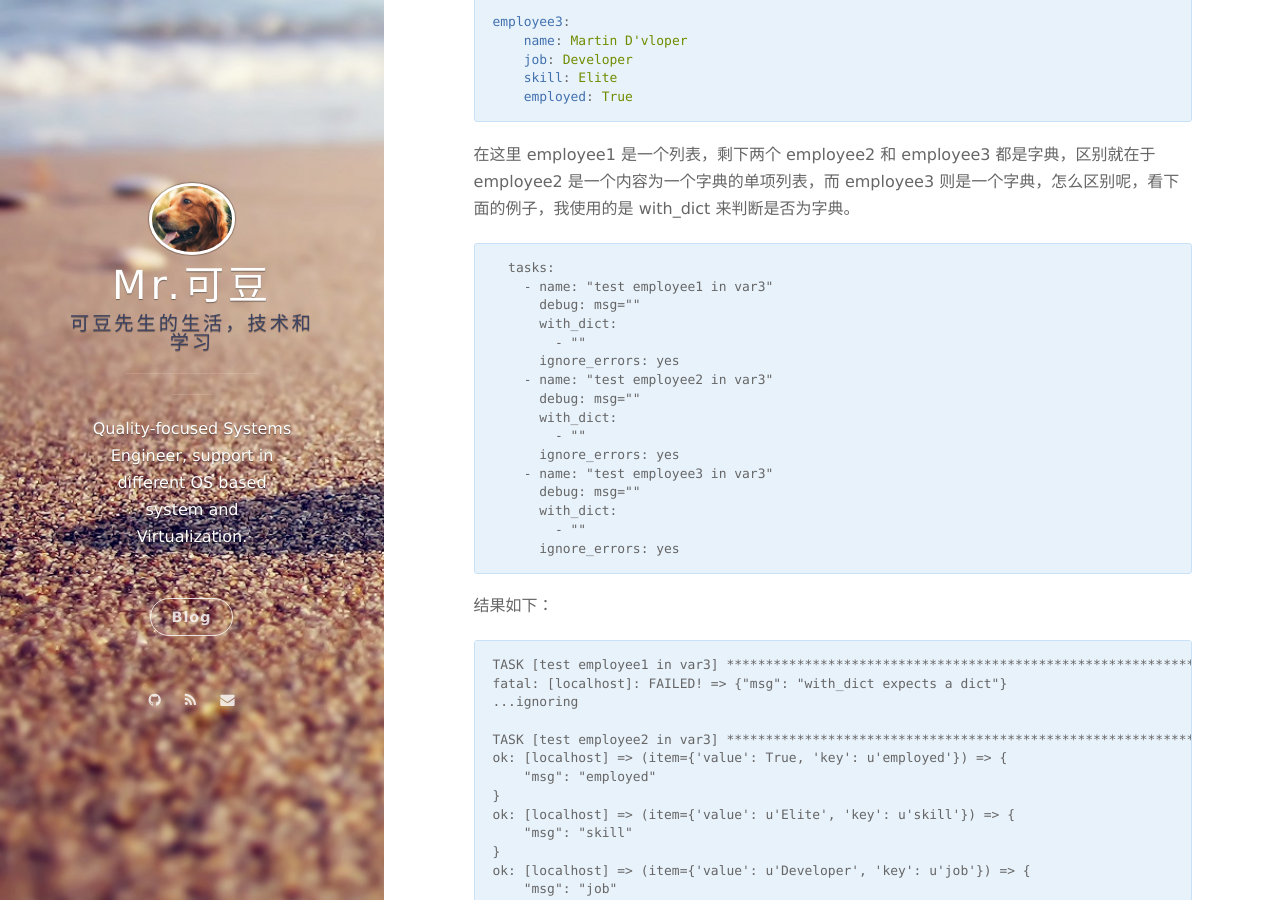
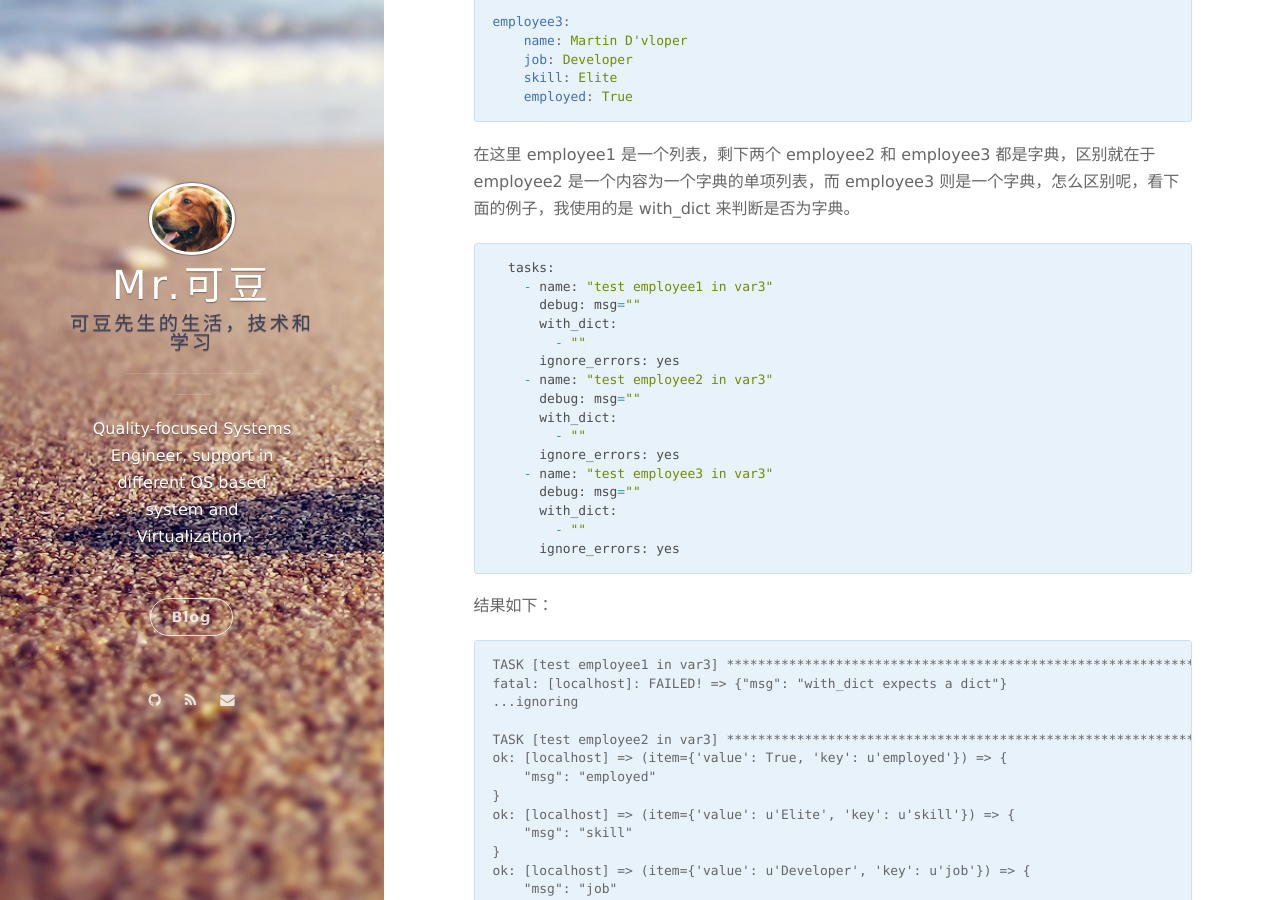
Before and after one commit to NickSu86/NickSu86.github.io, a Jekyll site: the page built from _posts/2018-07-21-ansible-list-dict.markdown, in a window 1280 px wide and 900 px high, scrolled down 461 px. Built offline with Jekyll 4.4.1, drawn with Linux system fonts in a browser that asks for light colours; nearby versions of some CDN libraries; comment, search, counter and statistics services are not loaded; some of the changed text lies outside the part shown.

Commit message:
update code tables

````diff
--- a/_posts/2018-07-21-ansible-list-dict.markdown
+++ b/_posts/2018-07-21-ansible-list-dict.markdown
@@ -29,7 +29,7 @@ employee3:
 
 在这里 employee1 是一个列表，剩下两个 employee2 和 employee3 都是字典，区别就在于 employee2 是一个内容为一个字典的单项列表，而 employee3 则是一个字典，怎么区别呢，看下面的例子，我使用的是 with_dict 来判断是否为字典。
 
-```
+```python
   tasks:
     - name: "test employee1 in var3"
       debug: msg="{{item.key}}"
@@ -122,7 +122,7 @@ employee3:
 
 然后 playbook 改成这样：
 
-```yaml
+```python
   tasks:
     - name: "test employee1 in var3"
       debug: msg="{{item.name}}"
````
